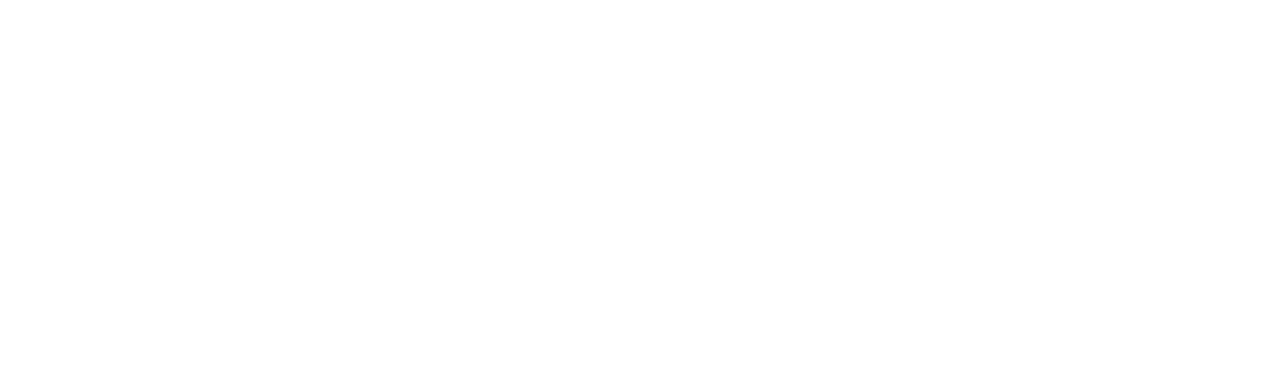
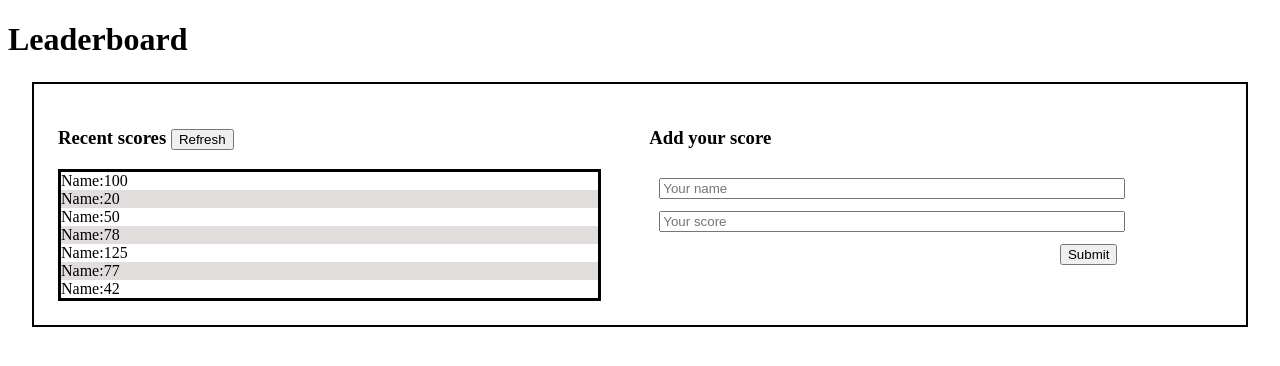
Before and after one commit to kamzzy/leaderboardApp, a website built with webpack: page src/index.html in a window 1280 px wide. Built offline with nearby package versions, Linux system fonts and the light colour scheme.

Commit message:
wireframe

```diff
--- a/src/index.html
+++ b/src/index.html
@@ -4,9 +4,38 @@
   <meta charset="UTF-8">
   <meta http-equiv="X-UA-Compatible" content="IE=edge">
   <meta name="viewport" content="width=device-width, initial-scale=1.0">
+  <script src="https://kit.fontawesome.com/7967e81f77.js" crossorigin="anonymous"></script>
   <title>LeaderBoard</title>
 </head>
 <body>
+  <main>
+    <header>
+      <h1>Leaderboard</h1>
+    </header>
+    <div class="container">
+      <div class="recent-score">
+        <h3>Recent scores <button>Refresh</button></h3>
+        <div class="score-display">
+       <span>Name:100</span>
+       <span>Name:20</span>
+       <span>Name:50</span>
+       <span>Name:78</span>
+       <span>Name:125</span>
+       <span>Name:77</span>
+       <span>Name:42</span>
+        </div>
 
+      </div>
+      <div class="add-score">
+        <h3>Add your score</h3>
+        <div class="input-class">
+        <input type="text" placeholder="Your name"> <br>
+        <input type="text" placeholder="Your score"> <br>
+        <button type="submit">Submit</button>
+        </div>
+
+      </div>
+    </div>
+  </main>
 </body>
 </html>
--- a/src/style.css
+++ b/src/style.css
@@ -0,0 +1,58 @@
+header h4 {
+  text-align: center;
+}
+
+.navbar {
+  background-color: rgb(225, 221, 221);
+  display: flex;
+  flex-direction: row;
+  height: 48px;
+}
+
+.navbar li {
+  margin: 12px;
+}
+
+.container {
+  display: grid;
+  grid-template-columns: auto auto;
+  border: solid 2px;
+  margin: 24px;
+}
+
+.recent-score {
+  margin: 24px;
+}
+
+.add-score {
+  margin: 24px;
+}
+
+.input-class {
+  padding: 10px;
+  width: 80%;
+}
+
+.input-class input {
+  width: 100%;
+}
+
+.add-score input {
+  margin-bottom: 12px;
+}
+
+.add-score button {
+  float: right;
+}
+
+span {
+  display: block;
+}
+
+span:nth-child(even) {
+  background-color: rgb(225, 221, 221);
+}
+
+.score-display {
+  border: solid 3px;
+}
```
Also changed, not shown: package.json (+9 -0 lines), webpack.config.js (+5 -5 lines), 1 other file.
